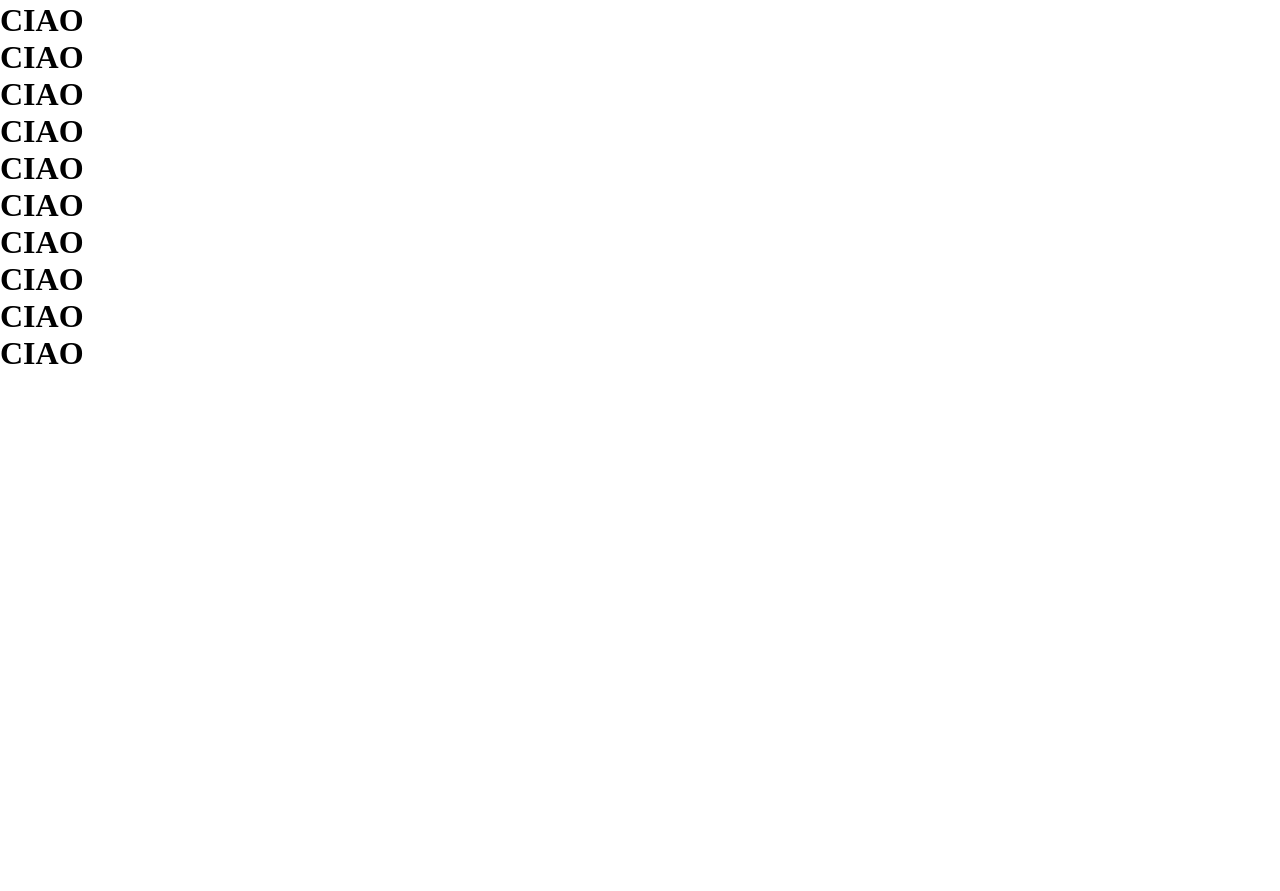
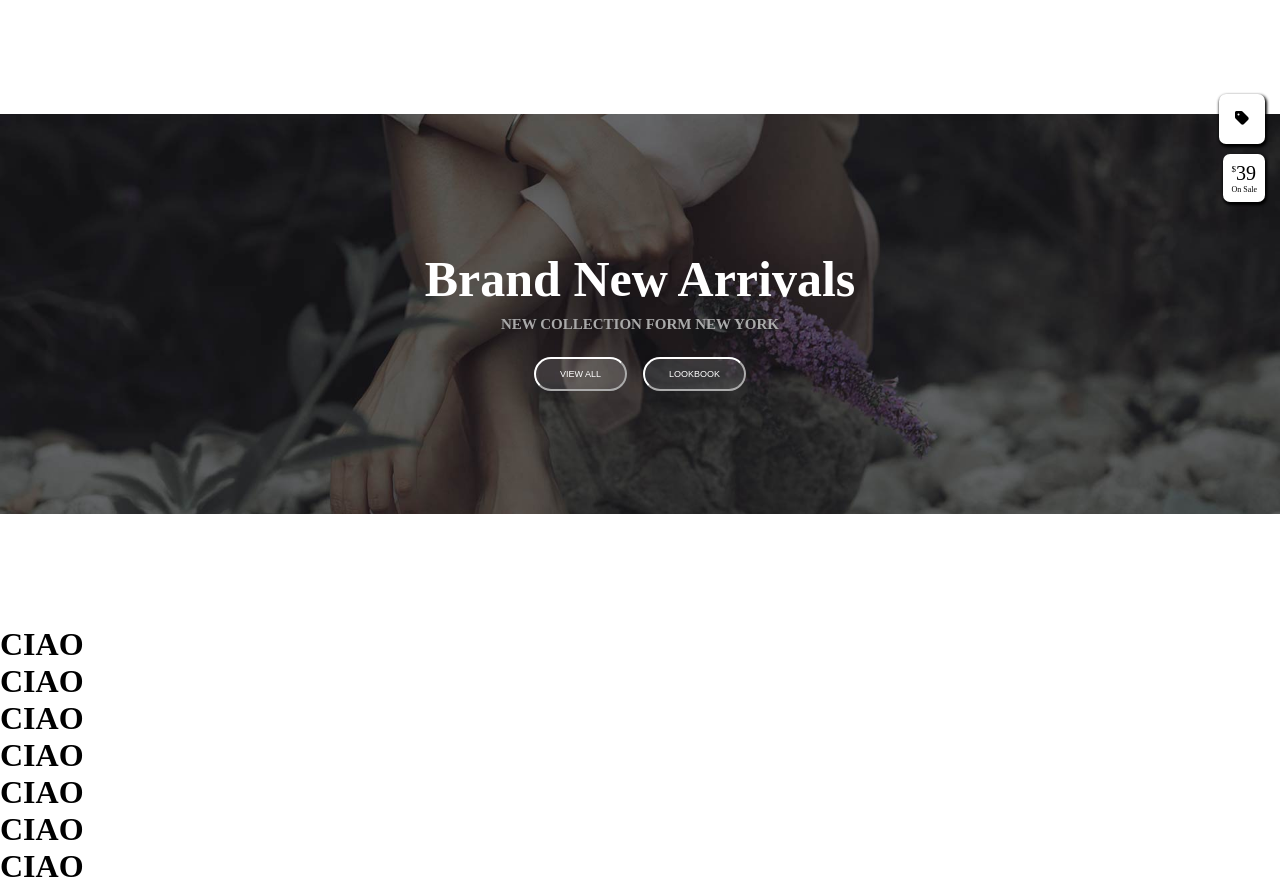
Before and after one commit to Pietro907/proj-html-vuejs, a Vue app: page / in a window 1280 px wide. Shown: the part 3392-4283 px from the top of the page. Before the commit the page ends 3764 px from the top, so only its background shows below. Built offline with nearby package versions, Linux system fonts and the light colour scheme.

Commit message:
add .container>.new_arrivals

```diff
--- a/src/components/MainTestimonial.vue
+++ b/src/components/MainTestimonial.vue
@@ -7,6 +7,38 @@
 
 
 <template>
+
+
+<div class="container">
+    <div class="row">
+        <div class="col d_flex jst_center">
+
+            <div class="card new_arrivals d_flex f_column jst_center">
+                <h1>Brand New Arrivals</h1>
+                <h5>NEW COLLECTION FORM NEW YORK</h5>
+
+                <div class="btn">
+
+                    <button class="color m_05" type="button">VIEW ALL</button>
+                    <button class="color m_05" type="button">LOOKBOOK</button>
+
+                </div>
+            </div>
+
+        </div>
+
+        <div class="square">
+            <i class="fa-solid fa-tag"></i>
+        </div>
+
+        <div class="square1">
+            <span class="color_green small">$</span>
+            <span class="color_green number">39</span>
+            <p>On Sale</p>
+        </div>
+
+    </div>
+</div>
 
     <h1>CIAO</h1>
     <h1>CIAO</h1>
@@ -25,4 +57,107 @@
 
 <style scoped>
 
+.container {
+    background-image: url(../assets/img/home1/testimonials_home_1_bg.jpg);
+    height: 400px;
+    margin: 7rem 0;
+    background-size: cover;
+    background-position: right;
+    background-repeat: no-repeat;
+    position: relative;
+}
+.new_arrivals {
+    height: 430px;
+    padding: 0 0 5rem;
+    text-align: center;
+    margin: 2rem 0 0;
+    & h1{
+        color: var(--bg-primary);
+        font-size: 50px;
+        margin: 0 0 0.5rem
+    }
+    & h5 {
+        color: var(--bg-gray-light);
+        font-size: 15px;
+        margin: 0 0 1.5rem
+    }
+}
+.btn > button {
+    font-size: 9px;
+    padding: 0.6rem 1.5rem;
+    border-radius: 20px;
+    border-color: var(--bg-primary);
+    color: var(--bg-primary);
+}
+.color {
+    background-color: #f5f5f523;
+}
+.square {
+    position: absolute;
+    top: -20px;
+    right: 15px;
+    border-radius: 7px;
+    background-color: var(--bg-primary);
+    padding: 1rem;
+    box-shadow: 1px 2px 3px 1px;
+}
+.square1 {
+    position: absolute;
+    top: 40px;
+    right: 15px;
+    border-radius: 7px;
+    background-color: var(--bg-primary);
+    padding: 0.5rem;
+    box-shadow: 1px 2px 3px 1px;
+    & .small {
+        font-size: 9px;
+        position: relative;
+        bottom: 8px;
+    }
+    & .number {
+        font-size: 20px;
+    }
+    & p{
+        font-size: 8px;
+    }
+
+}
+
+
+
+
+/* Utilities */
+.d_flex {
+    display: flex;
+}
+.f_row {
+    flex-direction: row;
+}
+.f_column {
+    flex-direction: column;
+}
+.jst_center {
+    justify-content: center;
+}
+
+.jst_end {
+    justify-content: end;
+}
+
+.jst_btw {
+    justify-content: space-between;
+}
+
+.align_center {
+    align-items: center;
+}
+.m_05 {
+    margin: 0 0.5rem;
+}
+
+
+/* Color */
+
+
+
 </style>
```
